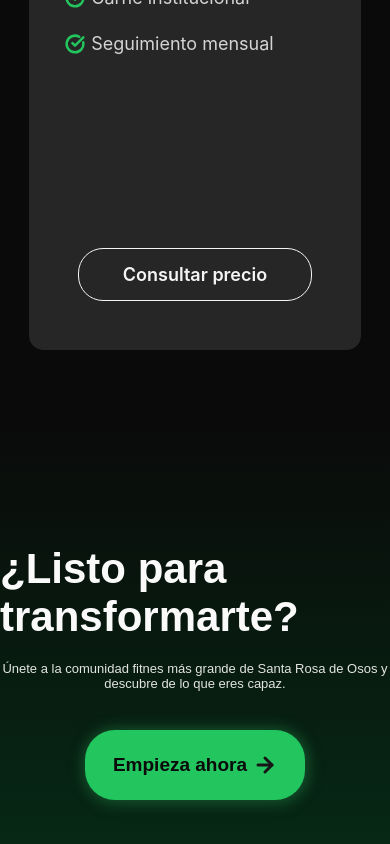
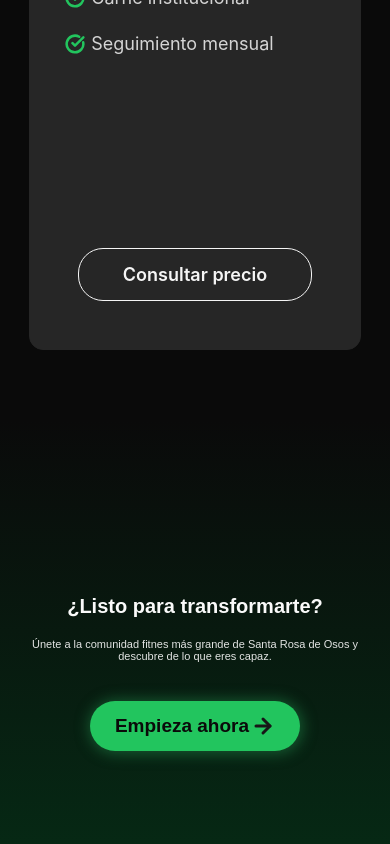
Before and after one commit to yepetopg/FrammelGym, a React (Create React App) app: page / in a window 390 px wide. Shown: the part 1842-2686 px from the top of the page. Built offline with nearby package versions, Linux system fonts and the light colour scheme.

Commit message:
feat(cta-section): crear diseño responsive mobile

```diff
--- a/src/features/Home/components/layout/CtaSection/ctaSection.module.css
+++ b/src/features/Home/components/layout/CtaSection/ctaSection.module.css
@@ -60,3 +60,36 @@
     font-size: 13px;
   }
 }
+
+/*--Diseño Responsive Mobile--*/
+
+@media (max-width: 550px) {
+  .ctaSection h2 {
+    font-size: 32px;
+  }
+
+  .ctaSection > p {
+    font-size: 12px;
+    margin: 0 15px
+  }
+}
+
+@media (max-width: 420px) {
+  .ctaSection h2 {
+    font-size: 26px;
+  }
+
+  .ctaSection > p {
+    font-size: 11px;
+  }
+}
+
+@media (max-width: 410px) {
+  .ctaSection h2 {
+    font-size: 20px;
+  }
+
+  .ctaSection > p {
+    margin: 0 10px;
+  }
+}
--- a/src/features/Home/components/ui/CtaSectionButton/ctaSectionButton.module.css
+++ b/src/features/Home/components/ui/CtaSectionButton/ctaSectionButton.module.css
@@ -46,3 +46,18 @@
     font-size: 25px;
   }
 }
+
+/*--Diseño Responsive Mobile--*/
+
+@media (max-width: 550px) {
+  .ctaSectionButton {
+    padding: 13px 25px;
+    gap: 2px;
+  }
+}
+
+@media (max-width: 380px) {
+  .ctaSectionButton {
+    padding: 10px 20px;
+  }
+}
```
